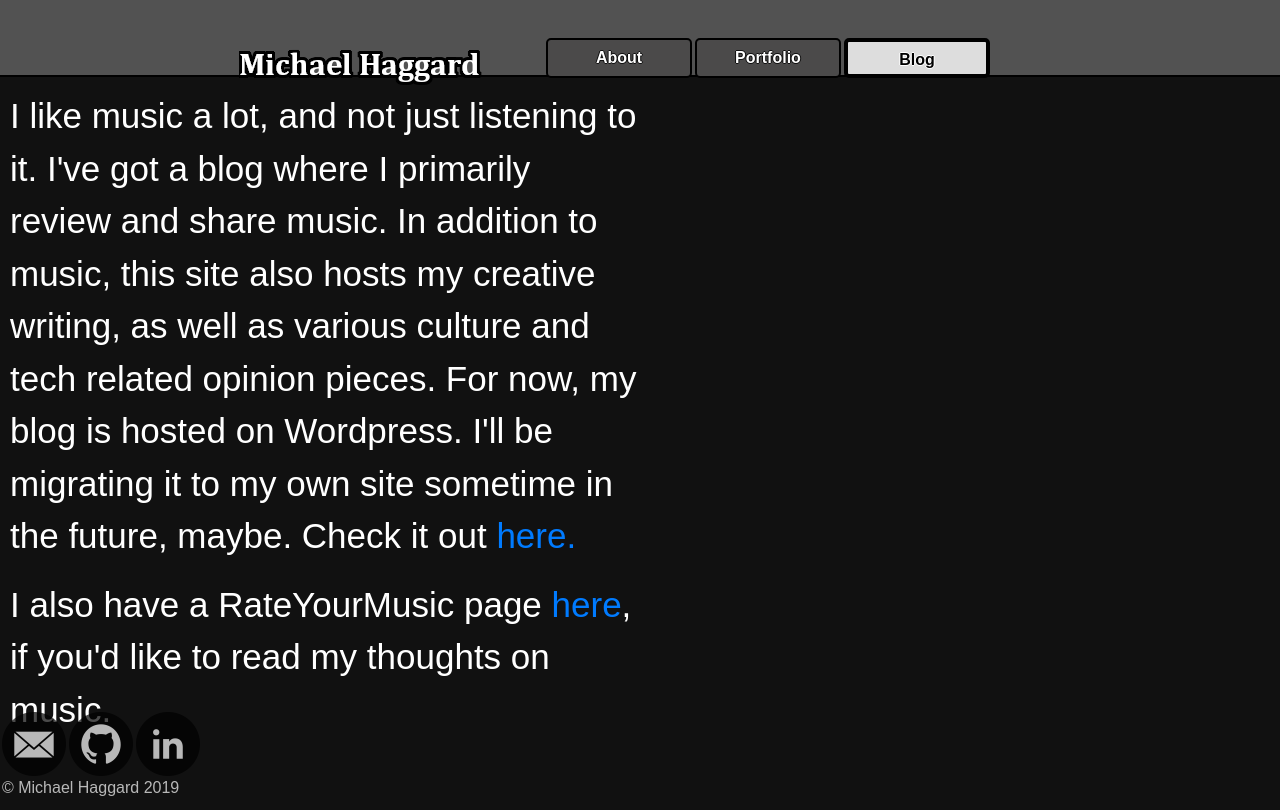
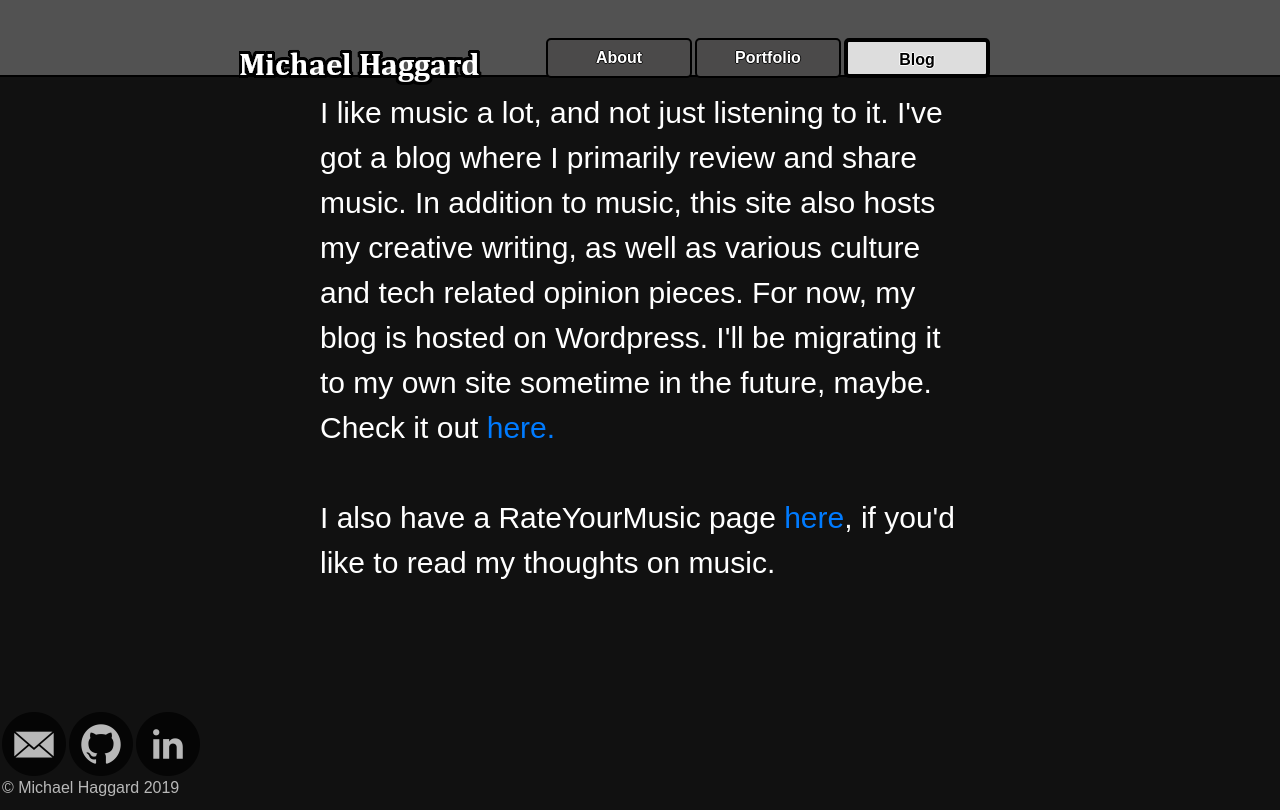
Before and after one commit to MichaelH94/Portfolio, a React (Create React App) app in the folder client/: page / in a window 1280 px wide. Both pictures are taken after a click on the button "Blog". Built offline with nearby package versions, Linux system fonts and the light colour scheme.

Commit message:
fixing some things

```diff
--- a/client/src/components/blog/blog.css
+++ b/client/src/components/blog/blog.css
@@ -2,10 +2,10 @@
     width: 80vh;
     height: 90vh;
     margin: auto;
-    padding-left: 10px;
     color: white;
-    display: inline-block;
-    font-size: 35px;
+    display: flex;
+    flex-direction: column;
+    font-size: 30px;
 }
 
 .Blog a {
--- a/client/src/components/blog/index.js
+++ b/client/src/components/blog/index.js
@@ -6,9 +6,10 @@ class Blog extends Component {
     render() {
         return <div className="Blog">
         <p>I like music a lot, and not just listening to it. I've got a blog where I primarily review and share music. In addition to music, this site also hosts my creative writing, as well as
-        various culture and tech related opinion pieces. For now, my blog is hosted on Wordpress. I'll be migrating it to my own site sometime in the future, maybe. Check it out <a href="http://teamzxcv.com">here.</a></p>
-
-        I also have a RateYourMusic page <a href="https://rateyourmusic.com/~zxcv1337x">here</a>, if you'd like to read my thoughts on music.
+        various culture and tech related opinion pieces. For now, my blog is hosted on Wordpress. I'll be migrating it to my own site sometime in the future, maybe. Check it out <a href="http://teamzxcv.com">here.</a>
+        <br/>
+        <br/>
+        I also have a RateYourMusic page <a href="https://rateyourmusic.com/~zxcv1337x">here</a>, if you'd like to read my thoughts on music.</p>
         </div>
     }
 }
--- a/package.json
+++ b/package.json
@@ -27,7 +27,7 @@
     "terser": "3.14.1"
   },
   "dependencies": {
-    "axios": "^0.18.0",
+    "axios": "^0.19.0",
     "express": "^4.16.3",
     "if-env": "^1.0.4",
     "nodemailer": "^5.1.1",
```
Also changed, not shown: 1 other file (tests, documents, lock files or other folders).
